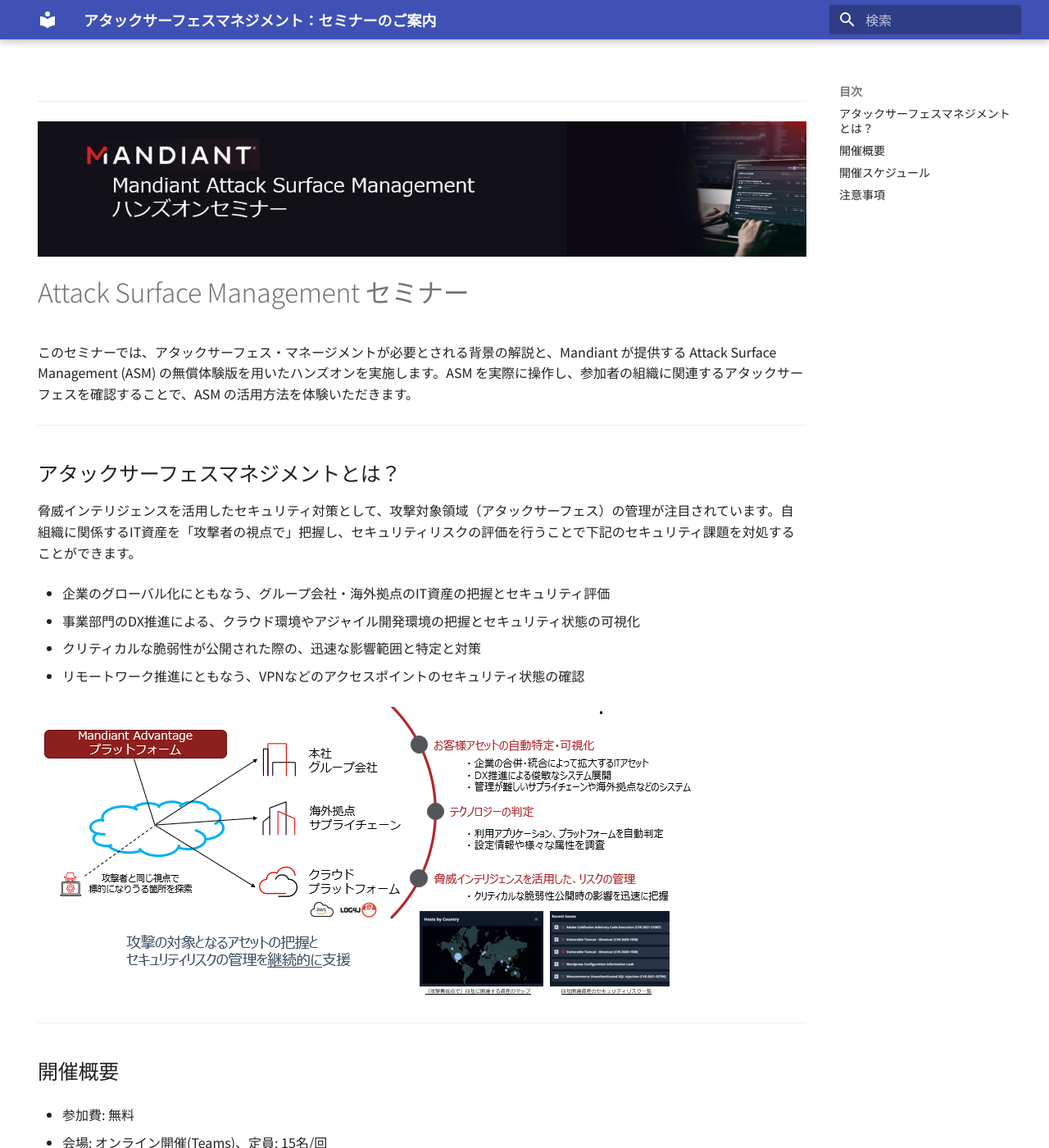
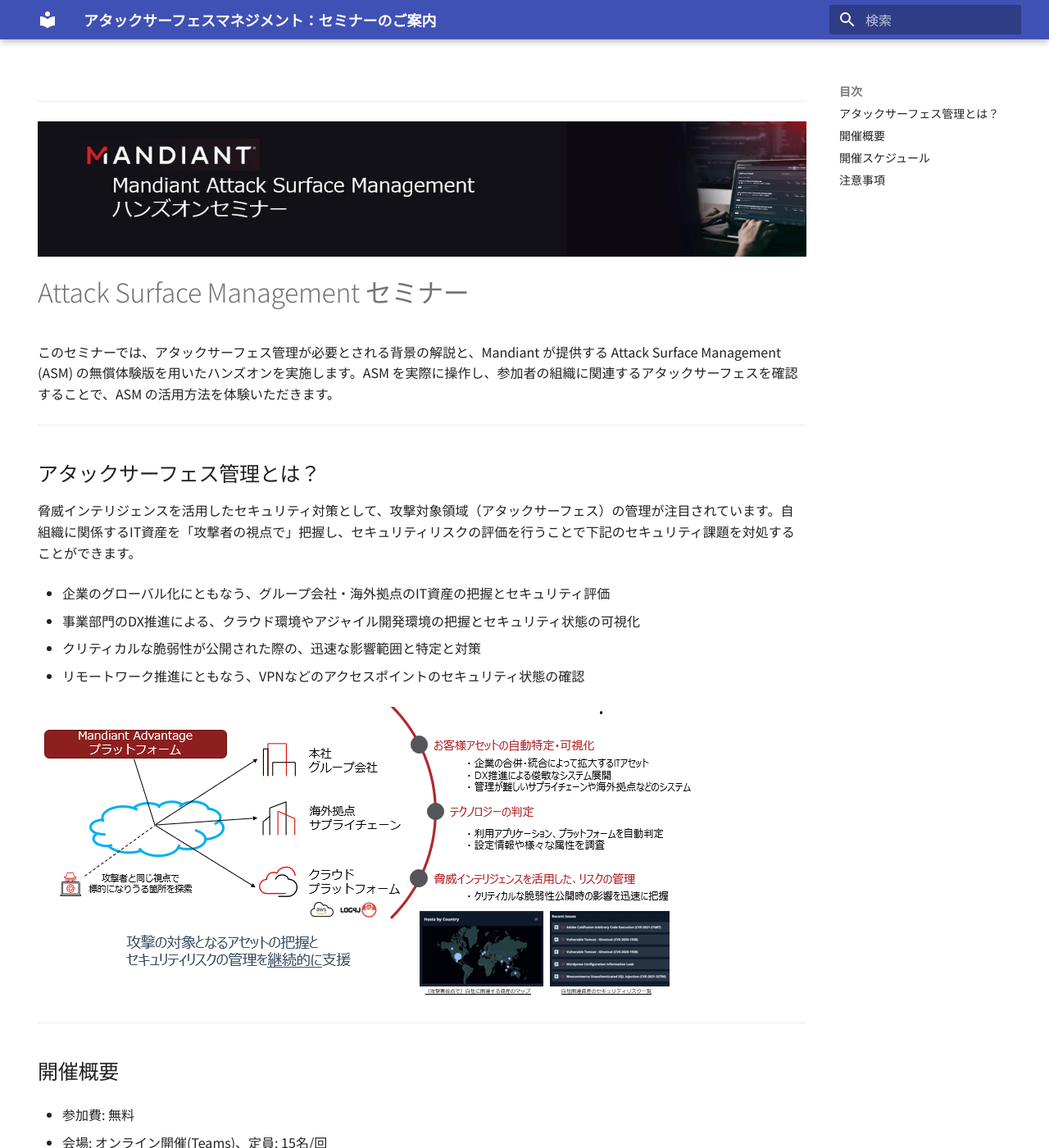
Before and after one commit to skiritan/mndt-seminar, an MkDocs documentation site: the page built from docs/index.md, in a window 1280 px wide and 1400 px high. Shown: the whole window at 82% size. Built offline with MkDocs 1.6.1 and Material for MkDocs 9.7.7, drawn with Linux system fonts in a browser that asks for light colours; some of the changed text lies outside the part shown.

Commit message:
rev20230904 commit

```diff
--- a/docs/index.md
+++ b/docs/index.md
@@ -9,11 +9,11 @@
 
 # Attack Surface Management セミナー
 
-このセミナーでは、アタックサーフェス・マネージメントが必要とされる背景の解説と、Mandiant が提供する Attack Surface Management (ASM) の無償体験版を用いたハンズオンを実施します。ASM を実際に操作し、参加者の組織に関連するアタックサーフェスを確認することで、ASM の活用方法を体験いただきます。
+このセミナーでは、アタックサーフェス管理が必要とされる背景の解説と、Mandiant が提供する Attack Surface Management (ASM) の無償体験版を用いたハンズオンを実施します。ASM を実際に操作し、参加者の組織に関連するアタックサーフェスを確認することで、ASM の活用方法を体験いただきます。
 
 ---
 
-## アタックサーフェスマネジメントとは？
+## アタックサーフェス管理とは？
 
 脅威インテリジェンスを活用したセキュリティ対策として、攻撃対象領域（アタックサーフェス）の管理が注目されています。自組織に関係するIT資産を「攻撃者の視点で」把握し、セキュリティリスクの評価を行うことで下記のセキュリティ課題を対処することができます。
 
--- a/mkdocs.yml
+++ b/mkdocs.yml
@@ -1,6 +1,6 @@
 site_name: アタックサーフェスマネジメント：セミナーのご案内
 #site_short_name: ASMセミナーのご案内
-site_description: '脅威インテリジェンスを活用したセキュリティ対策として、攻撃対象領域（アタックサーフェス）の管理が注目されています。アタックサーフェスマネジメントのセミナーのご案内です'
+site_description: '自分の組織のアタックサーフェスを実際に確認することで活用方法を体験。1時間半のアタックサーフェスマネジメント無料オンラインセミナーです'
 
 theme:
   name: material
```
Also changed, not shown: other parts of docs/index.md (+3 -1 lines), site/index.html, site/search/search_index.json, 1 other file.
